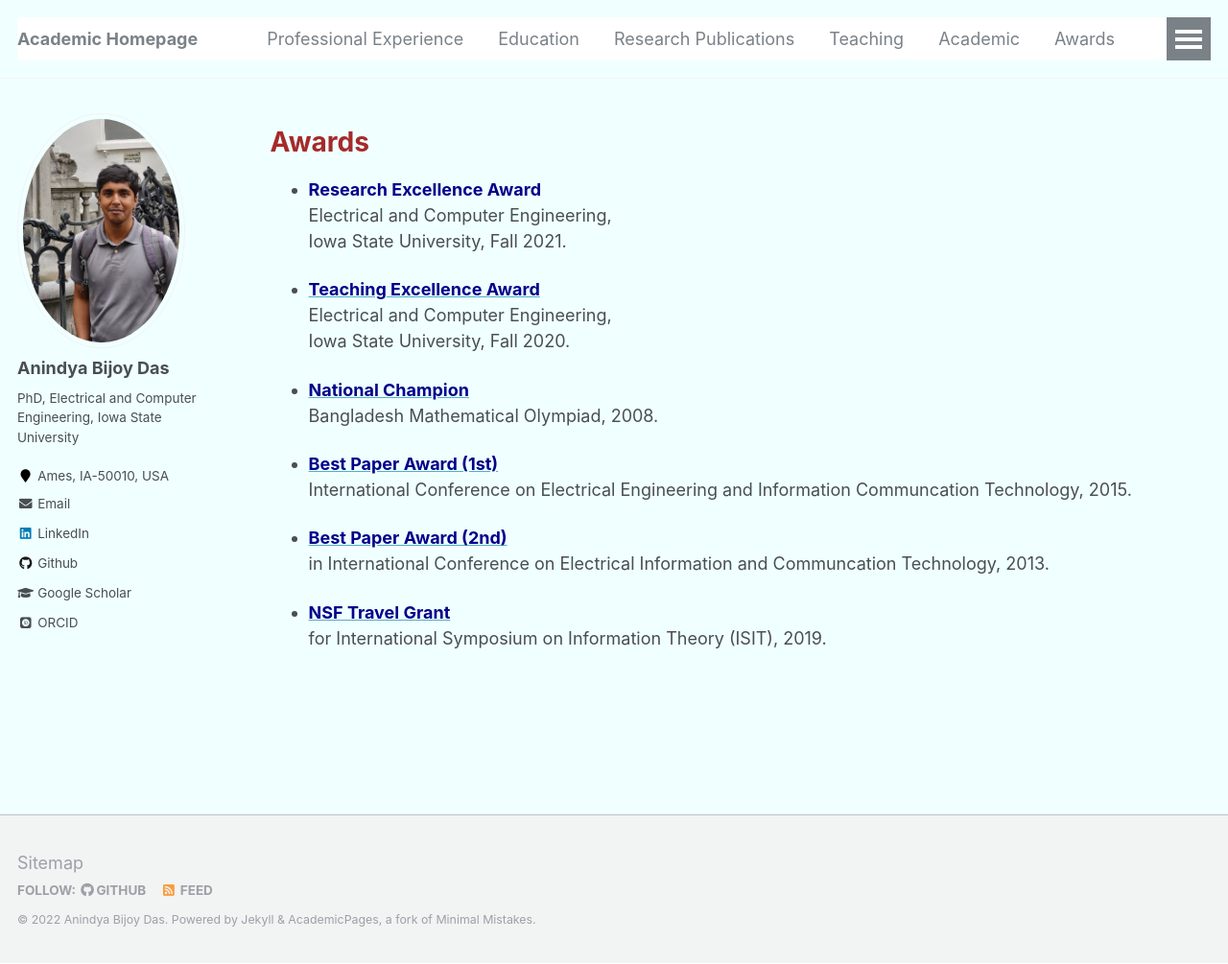
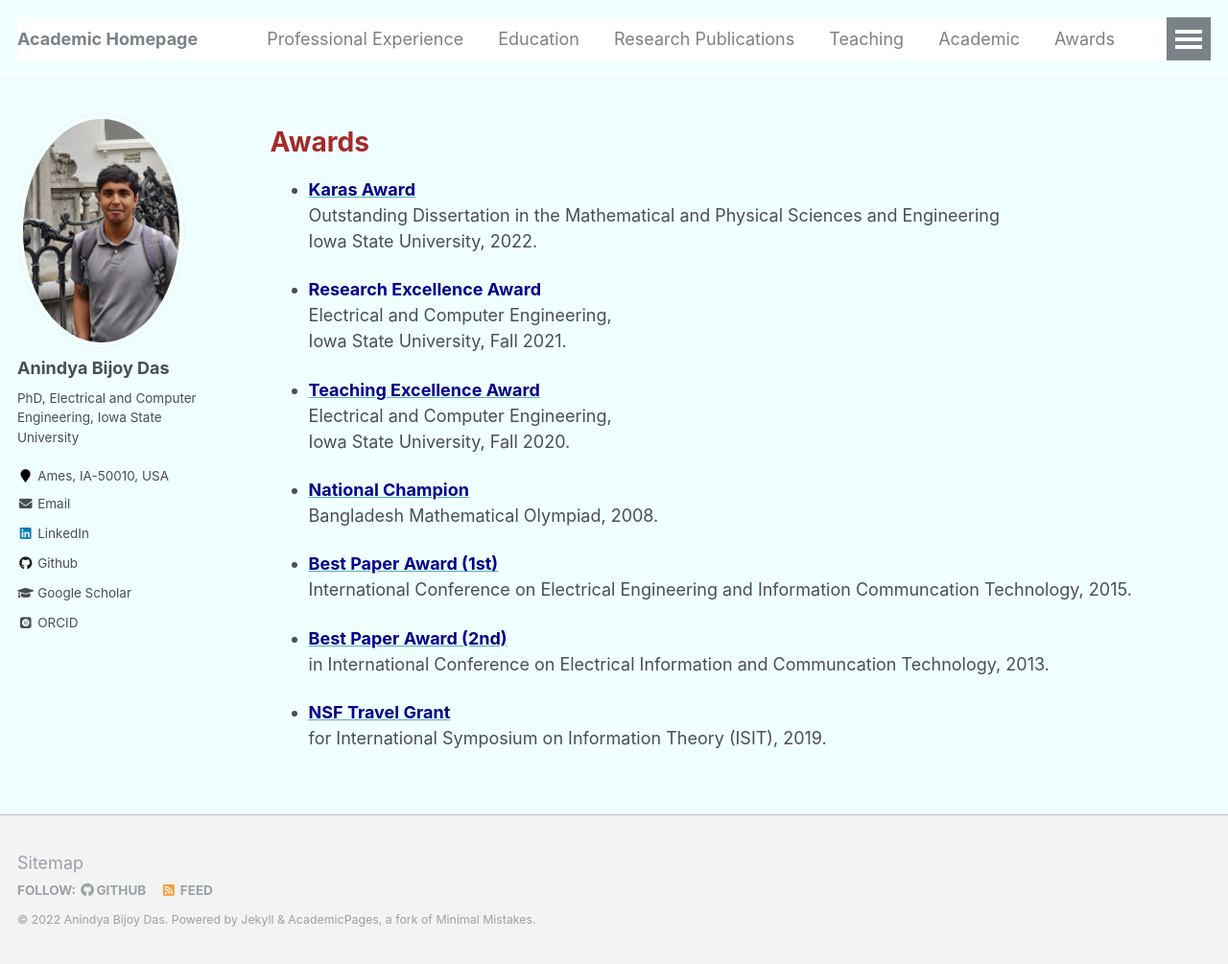
Before and after one commit to anindyabijoydas/portfolio, a Jekyll site: the page built from _pages/awards.md, in a window 1280 px wide and 1005 px high. Shown: the whole window at 96% size. Built offline with Jekyll 4.4.1, drawn with Linux system fonts in a browser that asks for light colours; some web fonts are replaced.

Commit message:
Update awards.md

```diff
--- a/_pages/awards.md
+++ b/_pages/awards.md
@@ -14,6 +14,8 @@ redirect_from:
 
 <span style="color:brown">**Awards**</span>
 ======
+* [<span style="color: #00008B">**Karas Award**</span>](https://www.dropbox.com/s/9ja0s2neh3rgw02/Anindya%20Bijoy%20Das%20Karas.pdf?dl=0) <br/> Outstanding Dissertation in the Mathematical and Physical Sciences and Engineering <br/> Iowa State University, 2022.
+
 * <span style="color: #00008B">**Research Excellence Award**</span> <br/> Electrical and Computer Engineering, <br/> Iowa State University, Fall 2021.
 
 * [<span style="color: #00008B">**Teaching Excellence Award**</span>](https://drive.google.com/file/d/1tMAKjTcr7XTrSTiW3s3duJ7lgPGsW2Pg/view) <br/> Electrical and Computer Engineering, <br/> Iowa State University, Fall 2020.
```
